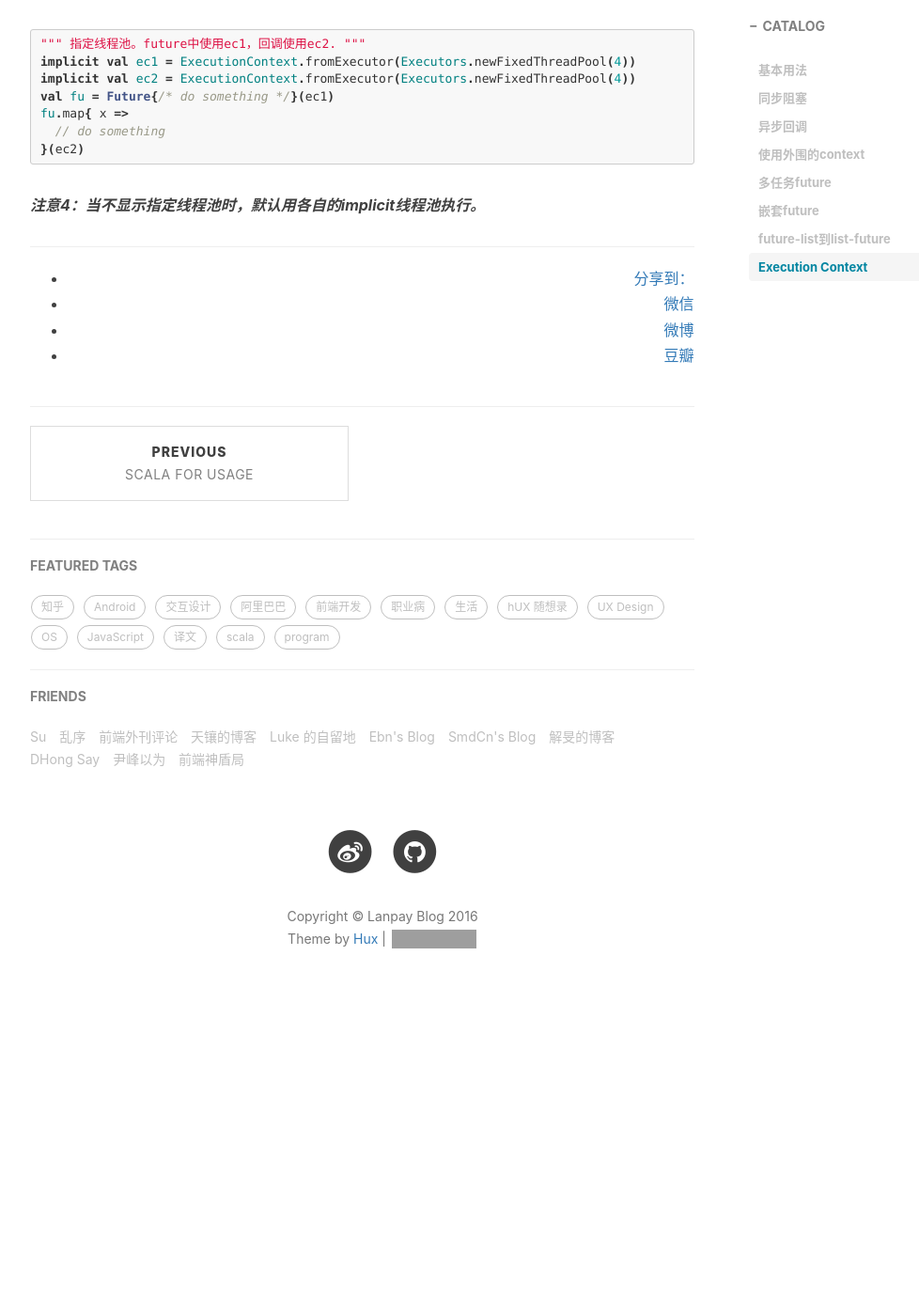
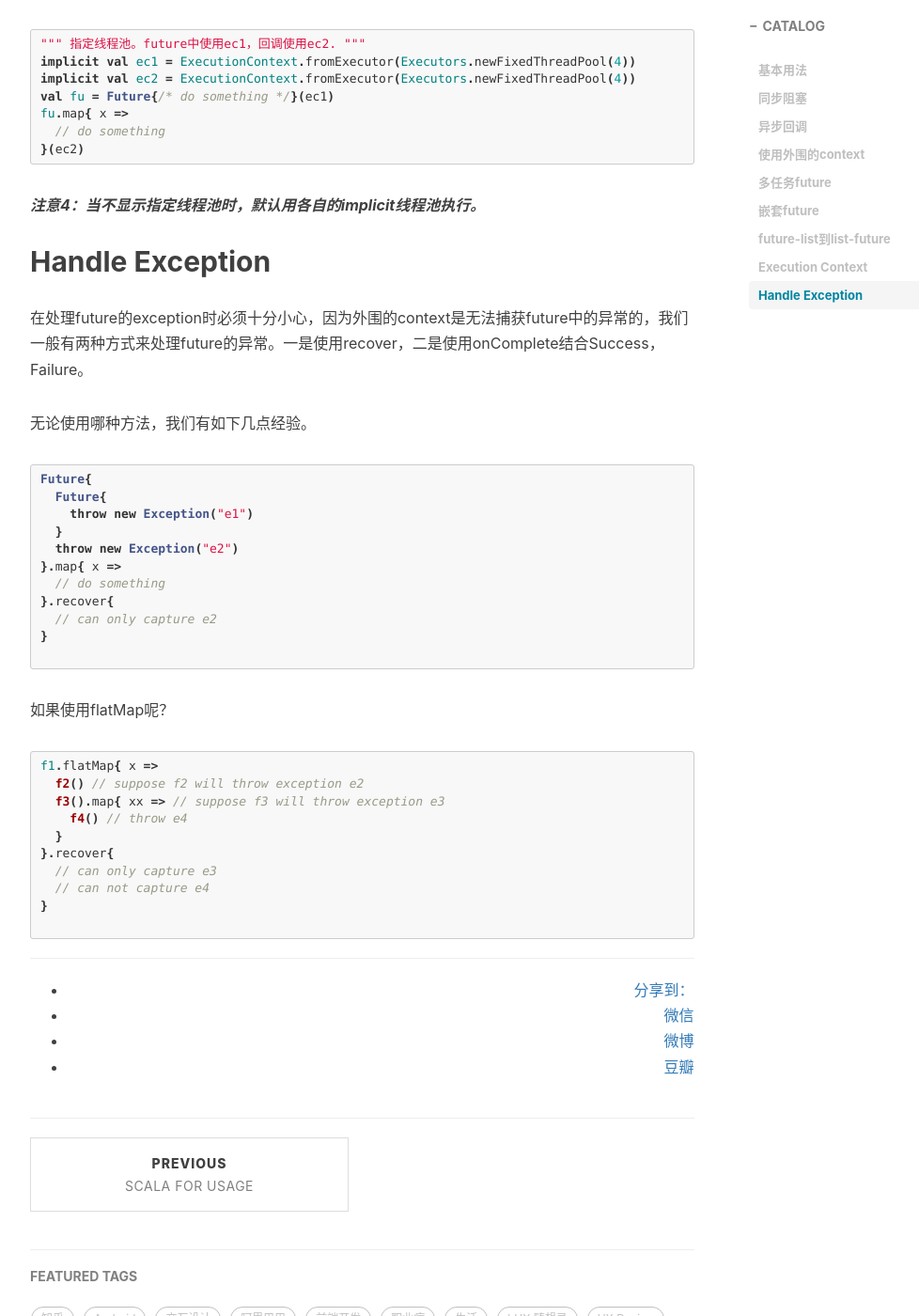
Before and after one commit to lanpay-lulu/lanpay-lulu.github.io, a Jekyll site: the page built from _posts/2016-08-10-Scala-Future.markdown, in a window 1280 px wide and 1400 px high, scrolled down 2890 px. Shown: the whole window at 94% size, without its empty margins (233-1211 px from the left). Built offline with Jekyll 4.4.1, drawn with Linux system fonts in a browser that asks for light colours; nearby versions of some CDN libraries; comment, search, counter and statistics services are not loaded; before the commit the page ends 3993 px from its top, so only the background shows below that; grey boxes are pictures that could not be loaded.

Commit message:
make a change

````diff
--- a/_posts/2016-08-10-Scala-Future.markdown
+++ b/_posts/2016-08-10-Scala-Future.markdown
@@ -159,3 +159,39 @@ fu.map{ x =>
 ```
 
 ***注意4：当不显示指定线程池时，默认用各自的implicit线程池执行。***
+
+
+## Handle Exception
+
+在处理future的exception时必须十分小心，因为外围的context是无法捕获future中的异常的，我们一般有两种方式来处理future的异常。一是使用recover，二是使用onComplete结合Success，Failure。
+
+无论使用哪种方法，我们有如下几点经验。
+
+```scala
+Future{
+  Future{
+    throw new Exception("e1")
+  }
+  throw new Exception("e2")
+}.map{ x =>
+  // do something
+}.recover{
+  // can only capture e2
+}
+
+```
+
+如果使用flatMap呢？
+
+```scala
+f1.flatMap{ x =>
+  f2() // suppose f2 will throw exception e2
+  f3().map{ xx => // suppose f3 will throw exception e3
+    f4() // throw e4
+  }
+}.recover{
+  // can only capture e3
+  // can not capture e4
+}
+
+```
````
